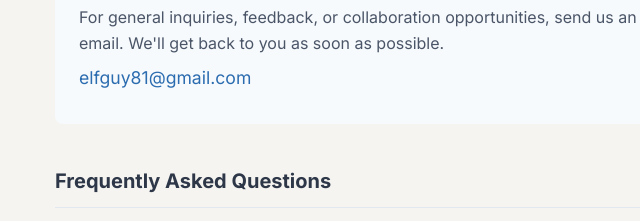
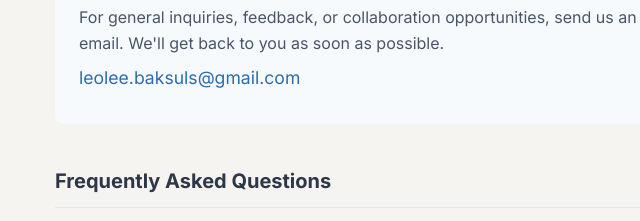
Before and after one commit to 12H23M/ad-blog, an Astro site: page /contact in a window 1280 px wide. Shown: the part 438-659 px from the top of the page, 265-905 px from the left. Built offline with nearby package versions, Linux system fonts and the light colour scheme; Astro itself is replaced by a stand-in of ours.

Commit message:
chore: update contact email

```diff
--- a/src/pages/contact.astro
+++ b/src/pages/contact.astro
@@ -21,7 +21,7 @@ import BaseLayout from '../layouts/BaseLayout.astro';
           We'll get back to you as soon as possible.
         </p>
         <p class="contact-detail">
-          <a href="mailto:elfguy81@gmail.com">elfguy81@gmail.com</a>
+          <a href="mailto:leolee.baksuls@gmail.com">leolee.baksuls@gmail.com</a>
         </p>
       </div>
     </section>
```
